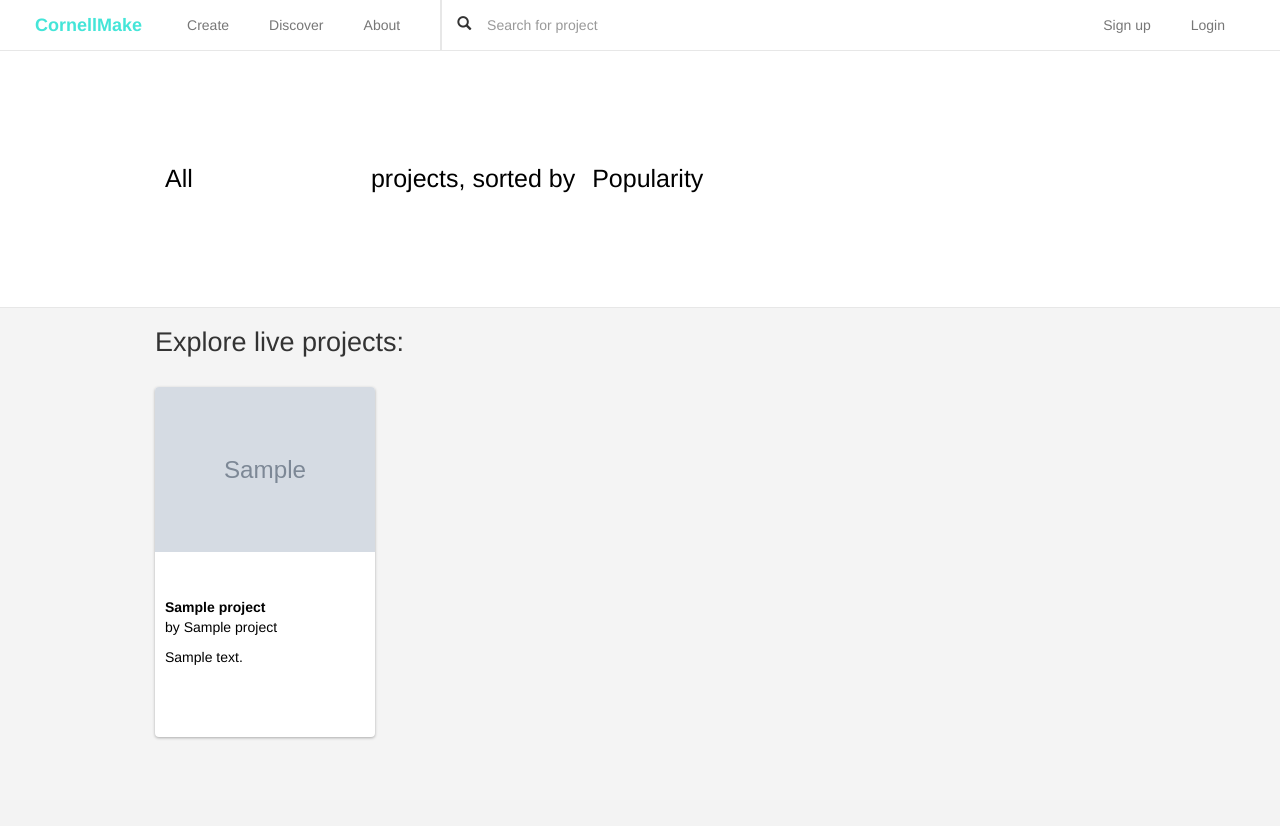
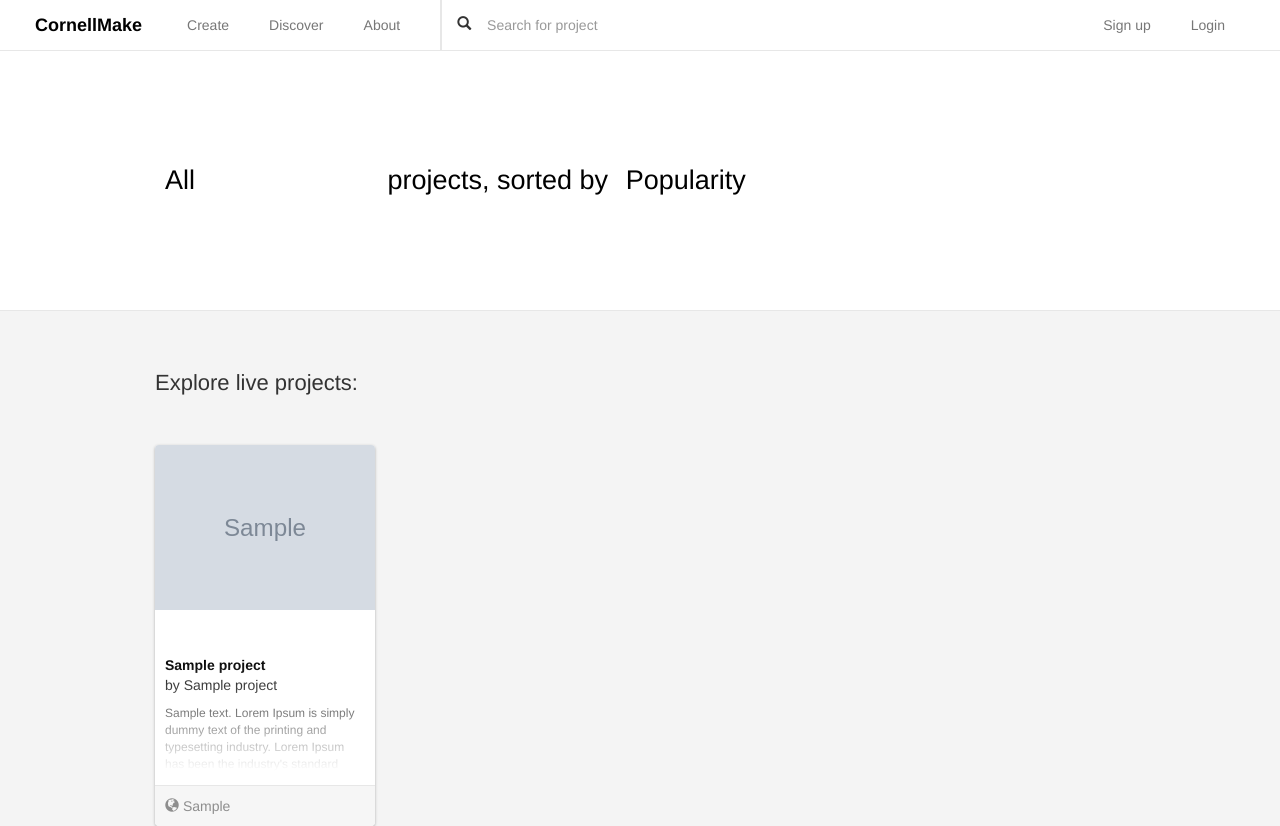
Before and after one commit to JustinSelig/CornellMake, a Django app: page /discover/ in a window 1280 px wide. Before the commit the page ends 739 px from the top, so only its background shows below. Run offline with Django 3.2, Linux system fonts and the light colour scheme; tables that the repository leaves empty hold one stand-in row (values such as "Sample post"); grey boxes marked "Sample" are stand-in pictures; parts of the project's set-up code (start-up, migrations or seed data) failed here and were passed over; some libraries are stand-ins or nearby versions.

Commit message:
improve grid

```diff
--- a/static/css/main.css
+++ b/static/css/main.css
@@ -23,6 +23,15 @@
 	h3 {
 		font-size: 27px;
     	font-weight: 300;
+	}
+
+	h4 {
+		font-size: 22px;
+    	font-weight: 300;
+	}
+
+	.smalltext {
+		font-size: 1.2rem;
 	}
 
 	.bold {
@@ -141,12 +111,12 @@
 
 	.title-cornell {
 		font-weight: 600;
-		color: #e7e7e7;
+		color: black;
 	}
 
 	.title-make {
 		font-weight: 600;
-		color: #44e5d8;
+		color: black;
 	}
 
 /*navbar padding*/
@@ -192,6 +162,58 @@
 
 	.search-bar {}
 
+
+
+
+
+
+/* ============================================================================
+.::[ HOME PAGE ]::.
+============================================================================ */
+
+.hero {
+	background-image: url(../images/landing-bg.jpg);
+	text-align: center;
+	background-size: 100%
+}
+
+.hero-container {
+	padding-top:5%;
+	padding-bottom:5%;
+}
+
+.hero-text {
+	color: white;
+}
+
+.hero-text h1 {
+	font-weight: 300;
+}
+
+.btn-started {
+	background-color: #DD265A;
+	padding: 10px 35px;
+	border: 0px;
+	margin-top: 30px;
+	border-radius: 3px;
+	color: white;
+}
+
+.btn-started:hover {
+	background-color: #DD265A;
+}
+
+.btn-started a {
+	color: white;
+	text-decoration: none;
+}
+
+.all-projects-title {
+	margin-top: 50px;
+	margin-bottom: 20px;
+}
+
+
 /* ============================================================================
 .::[ DISCOVER PAGE ]::.
 ============================================================================ */
@@ -205,9 +227,13 @@
     font-size: 25px;
     text-align: left;
     border-bottom: 1px solid #e7e7e7;
+
+    font-size: 27px;
+    	font-weight: 300;
+
 }
 
-/*style for project panel, comprised of thumbnail and info */
+/*style for project panel, comprised of thumbnail, info-box and category-box */
 .project-panel {
 	background-color: white;
 	border: 0 none;
@@ -230,13 +256,47 @@
 
 .project-thumbnail-img {
     width: 100%;
-     position:absolute;
+    position: absolute;
 }
 
 
-.project-info {
+.project-info-box {
 	padding: 10px;
-		height: 150px;
+	height: 140px;
+	overflow: hidden;
+}
+
+.project-info-box a {
+	color: black;
+	text-decoration: none;
+}
+
+.project-info-box {
+ 	position: relative;
+}
+
+.project-info-box:after {
+  position: absolute;
+  bottom: 0;
+  height: 100%;
+  width: 100%;
+  content: "";
+  background: linear-gradient(to top,
+     rgba(255,255,255, 1) 10%,
+     rgba(255,255,255, 0) 90%
+  );
+  pointer-events: none; /* so the text is still selectable */
+}
+
+.project-category-box {
+	background-color: #f6f6f6;
+    border-radius: 0 0 3px 3px;
+    border-top: 1px solid #e7e7e7;
+   /* box-shadow: 0 1px 0 0 #fff inset;*/
+    padding: 10px;
+    position: relative;
+    color: #8E8E8E;
+    font-weight: 500;
 }
 
 /* Create Page
--- a/templates/about.html
+++ b/templates/about.html
@@ -10,7 +10,7 @@
 <div class="container">
   <div class="row">
     <div class="col-md-8">
-  <h1>About</h1>
+  <h3>About</h3>
   <p>
     The Cornell Maker Association (CMA) was originally conceived as a university-wide, cross-disciplinary initiative to foster innovation and creativity in the Cornell community. Founded by six undergraduates in the Engineering Leadership Program, CMA was created with the intention of providing Cornell students with the necessary resources to work on projects outside of their normal academic environment. As a way to support student innovation, CMA seeks to streamline access to engineering project supplies in a collaborative, friendly environment, known as the Makerspace. Through its online platform, CMA is able to connect students with peers who are eager to collaborate on engineering projects, providing valuable learning opportunities for members of the Cornell community.
   </p>
--- a/templates/create.html
+++ b/templates/create.html
@@ -8,7 +8,7 @@
     <div class="col-md-12">
 	<form accept-charset="UTF-8" method="POST">
 		{% csrf_token %}
-		<span class="bold">I want to post a</span>
+		<span>I want to post a</span>
 			<span>
 				<select name="category">
 					<option value="business">Startup/Business</option>
@@ -17,7 +17,7 @@
 					<option value="personal">Personal</option>
 				</select>
 			</span>
-			<span class="bold">project called:</span> <input type="text" name="project_name" placeholder="Project Name">
+			<span>project called:</span> <input type="text" name="project_name" placeholder="Project Name">
 			<br/>
 			<input id="submit" type="submit" name="submit-initial" class="btn btn-default btn-started" value="Create" />
 	</form>
--- a/templates/discover.html
+++ b/templates/discover.html
@@ -34,8 +34,8 @@
 
 <div class="container">
 	<div class="row">
-		<div class="col-md-12">
-			<h3>Explore live projects:</h3>
+		<div class="col-md-12 all-projects-title">
+			<h4>Explore live projects:</h4>
 		</div>
 				{% for project in projects %}
 				<div class="col-sm-3">
@@ -43,11 +43,17 @@
 							<div class="project-thumbnail" style="">
 								<a href="/projects/{{ project.url }}"> <img src="{{ STATIC_URL }}{{project.image}}" class="project-thumbnail-img"></a>
 							</div>
-							<div class="project-info caption">
-								<strong><p>{{project.idea_name}}</strong><br>
+							<div class="project-info-box">
+
+								<strong><p><a href="/projects/{{ project.url }}">{{project.idea_name}}</a></strong><br>
 								by {{project.name}}</p>
-								<p>{{project.description}}</p>
+								<p class="smalltext project-description">{{project.description}}
 
+								Lorem Ipsum is simply dummy text of the printing and typesetting industry. Lorem Ipsum has been the industry's standard dummy text ever since the 1500s, when an unknown printer took a galley of type and scrambled it to make a type specimen book. It has survived not only five centuries, but also the leap into electronic typesetting, remaining essentially unchanged. It was popularised in the 1960s with the release of Letraset sheets containing Lorem Ipsum passages, and more recently with desktop publishing software like Aldus PageMaker including versions of Lorem Ipsum.</p>
+
+							</div>
+							<div class="project-category-box">
+							<span class="glyphicon glyphicon-globe"></span><span>   {{project.category}}</span>
 							</div>
 					</div>
 				</div>
```
Also changed, not shown: other parts of static/css/main.css (+3 -40 lines), templates/index.html (+13 -7 lines).
